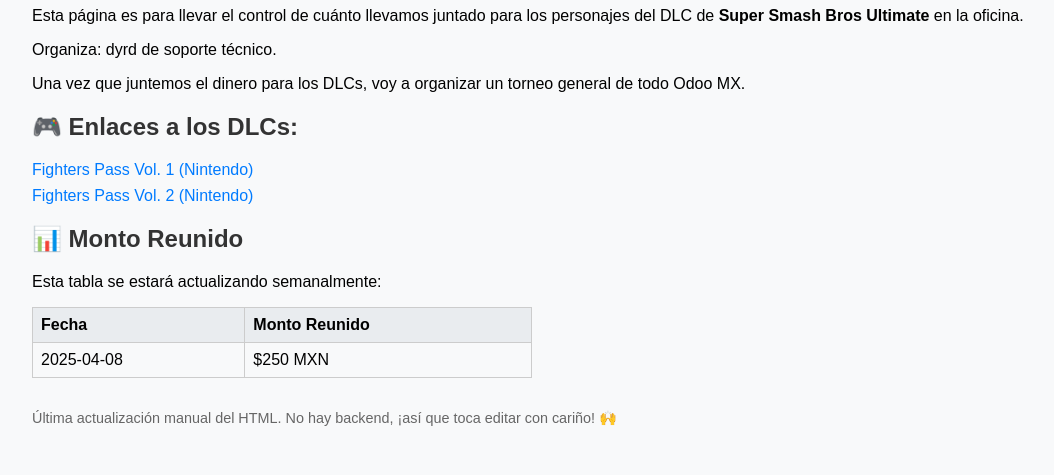
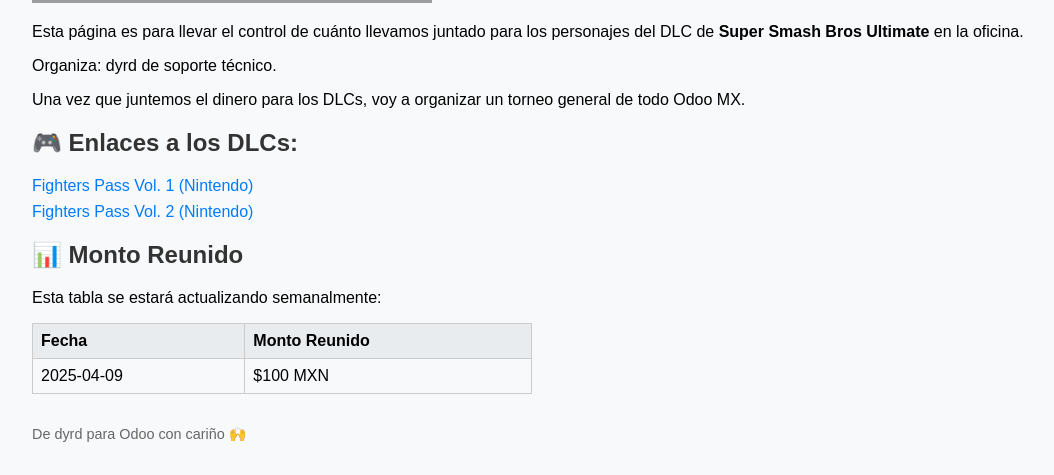
Before and after one commit to dyrd-odoo/cooperacha-smash, a plain HTML site: page index.html in a window 1280 px wide. Shown: the part 410-885 px from the top of the page, without its empty margins (0-1054 px from the left). Drawn offline with Linux system fonts and the light colour scheme; grey boxes are pictures that could not be loaded.

Commit message:
Update index.html

```diff
--- a/index.html
+++ b/index.html
@@ -53,9 +53,9 @@
 </head>
 <body>
 
+  <h1>💸 Vaquita pa' los DLC del Smash</h1>
+
   <img src="https://i.pinimg.com/736x/71/32/cd/7132cd7573af1030f211f05fe76fbe66.jpg" alt="Imagen de Smash" style="max-width: 100%; height: auto;" />
-
-  <h1>💸 Vaquita pa' los DLC del Smash</h1>
 
   <p>Esta página es para llevar el control de cuánto llevamos juntado para los personajes del DLC de <strong>Super Smash Bros Ultimate</strong> en la oficina.</p>
   <p>Organiza: dyrd de soporte técnico.</p>
@@ -80,14 +80,14 @@
       <th>Monto Reunido</th>
     </tr>
     <tr>
-      <td>2025-04-08</td>
-      <td>$250 MXN</td>
+      <td>2025-04-09</td>
+      <td>$100 MXN</td>
     </tr>
     <!-- Agrega más filas según se vaya juntando más -->
   </table>
 
   <div class="footer">
-    Última actualización manual del HTML. No hay backend, ¡así que toca editar con cariño! 🙌
+    De dyrd para Odoo con cariño 🙌
   </div>
 
 </body>
```
